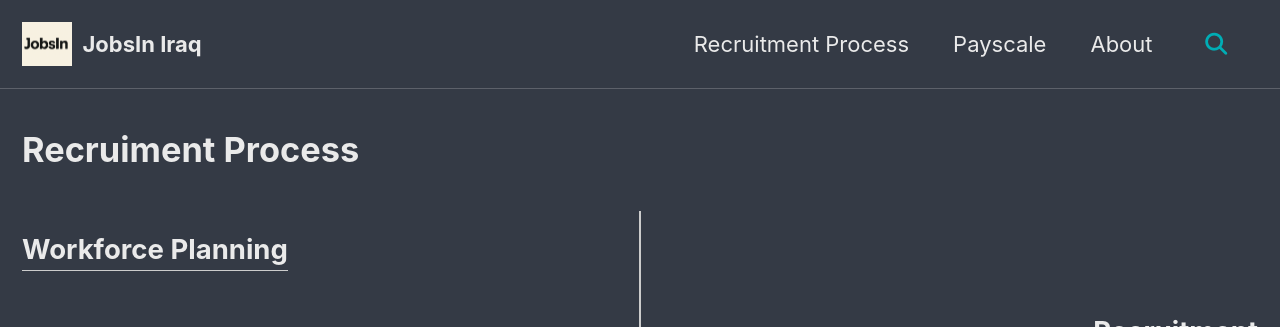
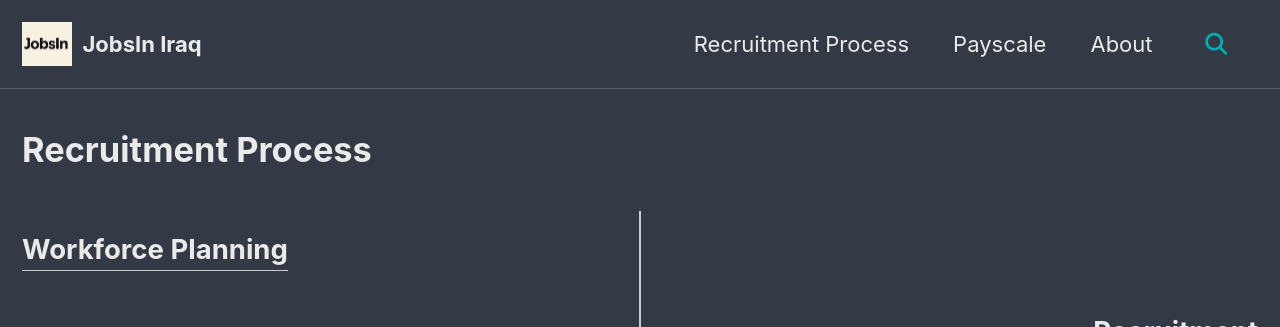
Before and after one commit to JobsInIraq/jobsiniraq.github.io, a Jekyll site: the page built from _pages/process.md, in a window 1280 px wide. Shown: the top 327 px of the page. Built offline with Jekyll 4.4.1, drawn with Linux system fonts in a browser that asks for light colours; cached includes are drawn as plain includes.

Commit message:
Update process.md

```diff
--- a/_pages/process.md
+++ b/_pages/process.md
@@ -1,7 +1,8 @@
 ---
 layout: home
-title: Recruiment Process
+title: Recruitment Process
 permalink: /process/
+css: "/assets/css/process.css"
 ---
 
 <style>
```
